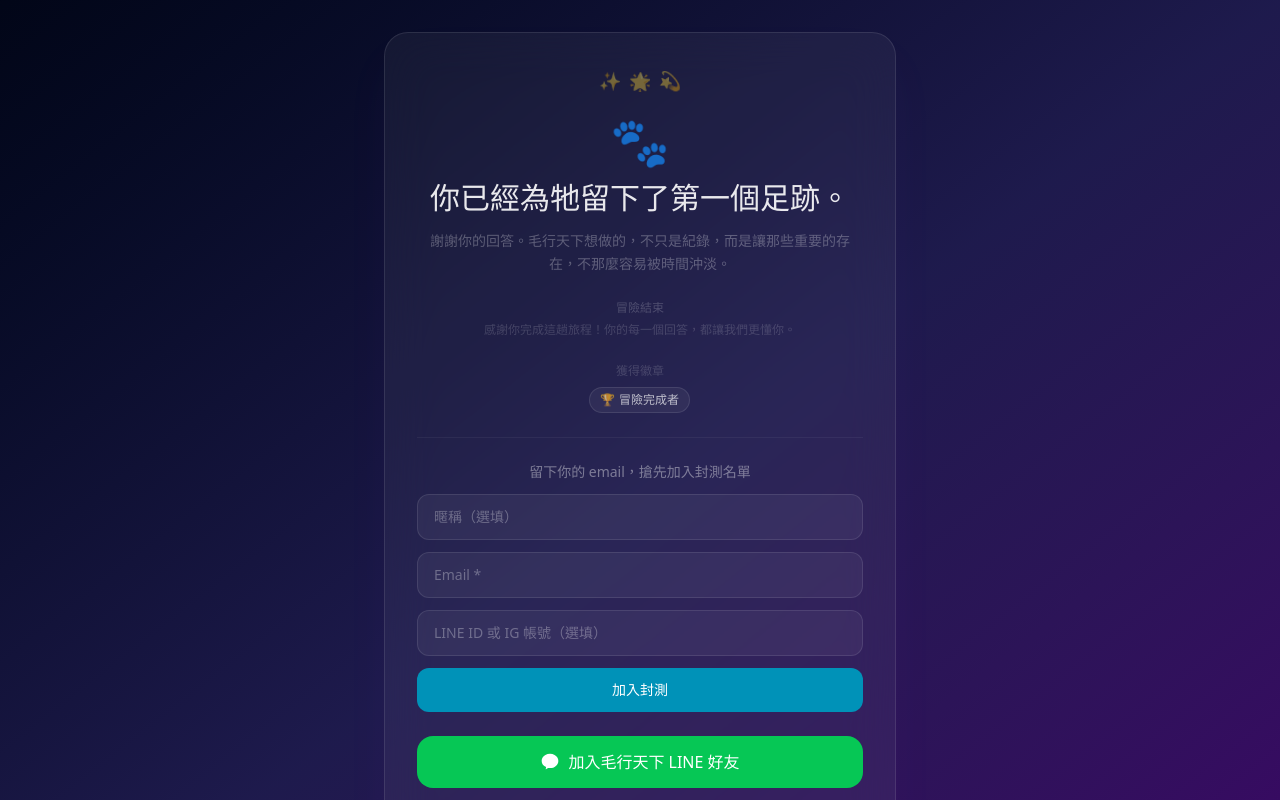
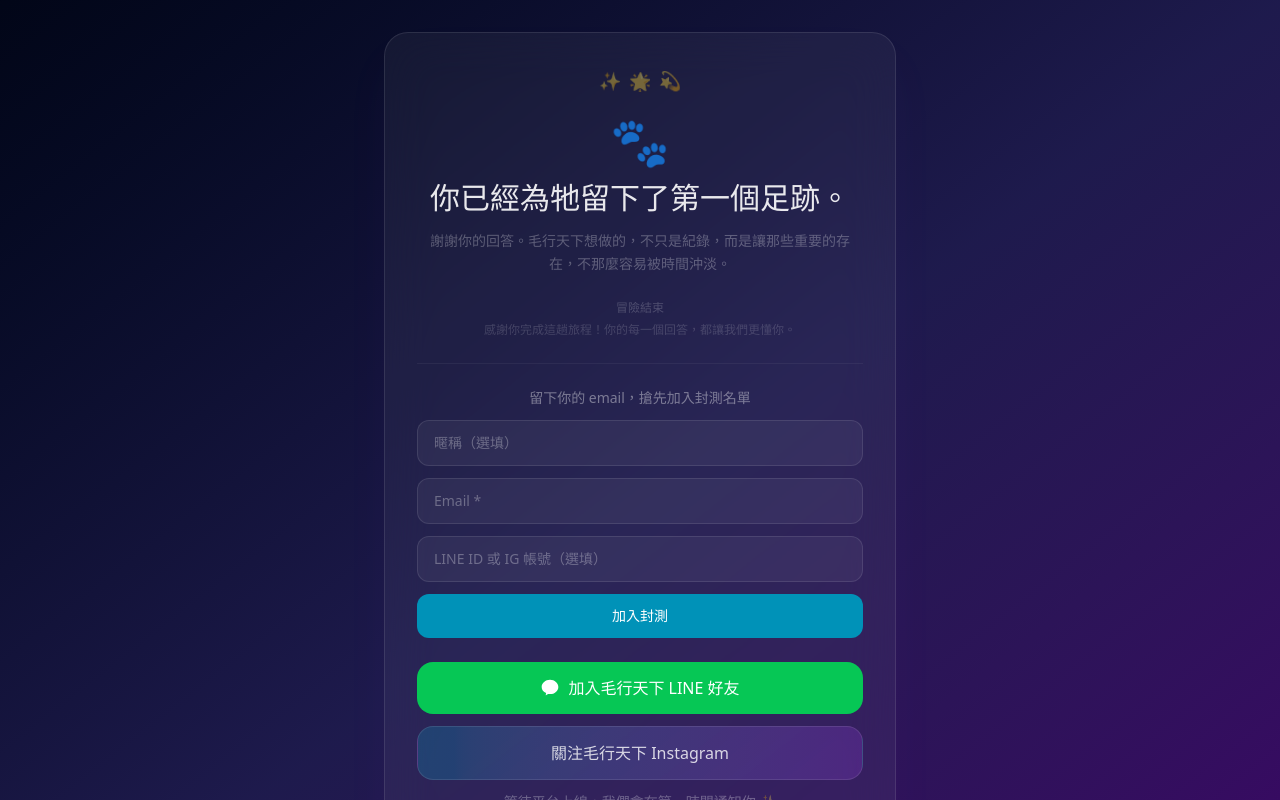
Before and after one commit to luffysky/snowrealm-pet-insight-engine, a Next.js app in the folder insight-engine/: page /done in a window 1280 px wide. Shown: the top 800 px of the page. Built offline with nearby package versions, Linux system fonts and the light colour scheme; no server answers; the database is empty.

Commit message:
fix: 完成頁 Waitlist 輸入區移到上方 (closing message 之後、stats 之前)，所有主題統一調整

```diff
--- a/insight-engine/src/app/(public)/done/DoneClient.tsx
+++ b/insight-engine/src/app/(public)/done/DoneClient.tsx
@@ -275,6 +275,17 @@ function DoneContent({ config }: { config: SurveyConfig }) {
             <p className={`text-xs leading-relaxed max-w-sm mx-auto ${stepTextClass[theme]} opacity-40`}>{tc.closingText}</p>
           </div>
 
+          {/* Divider */}
+          <div className={tc.dividerClass} />
+
+          {/* Waitlist — 放最上面讓使用者第一眼看到 */}
+          <div className="space-y-3">
+            <p className={`text-sm ${stepTextClass[theme]}`}>{tc.ctaText}</p>
+            <WaitlistForm />
+          </div>
+
+          <ClickTrackLinks />
+
           {/* Stats Cards */}
           {gameStats && (
             <div className="space-y-2">
@@ -324,17 +335,6 @@ function DoneContent({ config }: { config: SurveyConfig }) {
               </div>
             </div>
           )}
-
-          {/* Divider */}
-          <div className={tc.dividerClass} />
-
-          {/* Waitlist */}
-          <div className="space-y-3">
-            <p className={`text-sm ${stepTextClass[theme]}`}>{tc.ctaText}</p>
-            <WaitlistForm />
-          </div>
-
-          <ClickTrackLinks />
 
           {/* Toggle Answers */}
           <button
```
